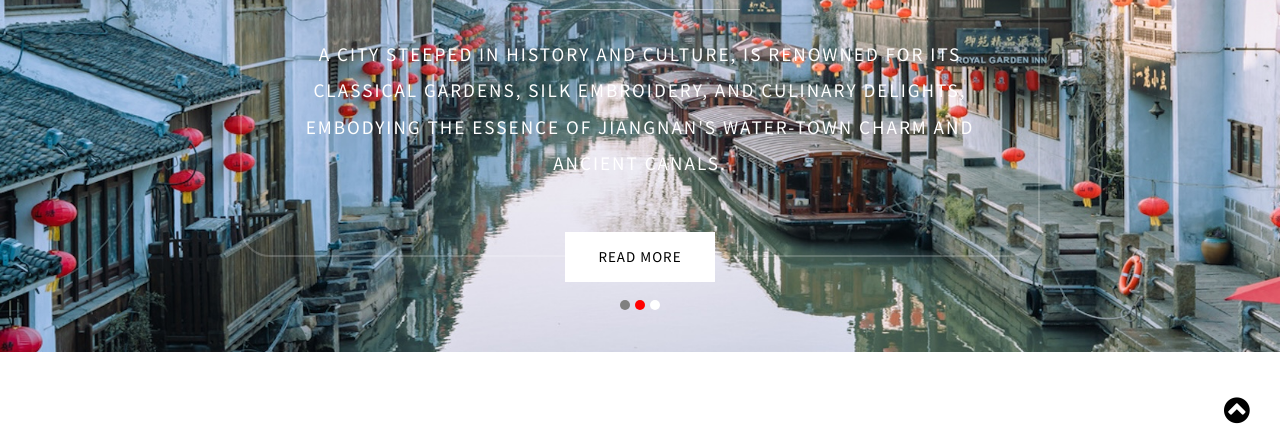
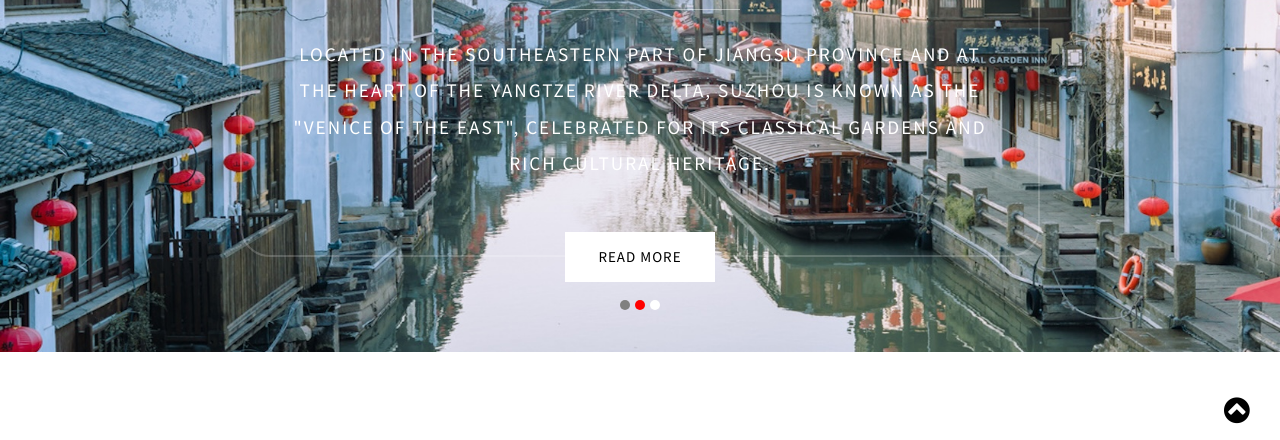
Before and after one commit to ForeverMartinChiang/SuzhouTravel, a plain HTML site: page index.html in a window 1280 px wide. Shown: the part 360-800 px from the top of the page. Drawn offline with Linux system fonts and the light colour scheme.

Commit message:
Update index.html

```diff
--- a/index.html
+++ b/index.html
@@ -103,9 +103,9 @@
 						</legend>
 						<div class="banner-sub-txt">
 							<h1 class="banner-txt">Jiangnan city representative</h1>
-							<p class="banner-txt1">a city steeped in history and culture, is renowned for its classical gardens,
-								silk embroidery, and culinary delights,
-						        embodying the essence of Jiangnan's water-town charm and ancient canals.</p>
+							<p class="banner-txt1">Located in the southeastern part of Jiangsu Province and at the heart of the Yangtze River Delta,
+								Suzhou is known as the "Venice of the East", celebrated for its classical gardens and rich cultural heritage.
+								</p>
 
 							<a href="https://en.wikipedia.org/wiki/Suzhou" target="_blank" class="btn button-style mt-5">Read More</a>
 						</div>
```
